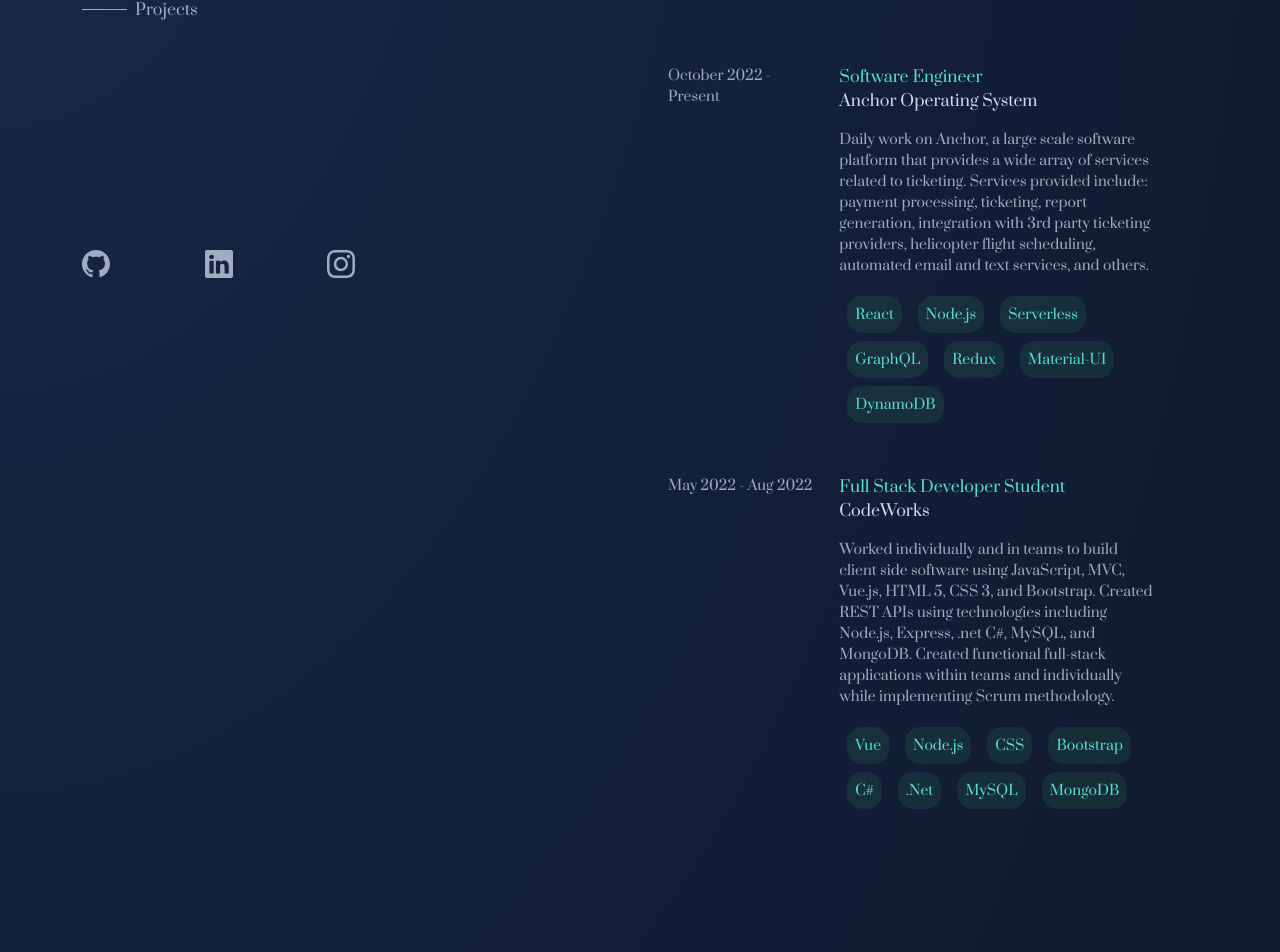
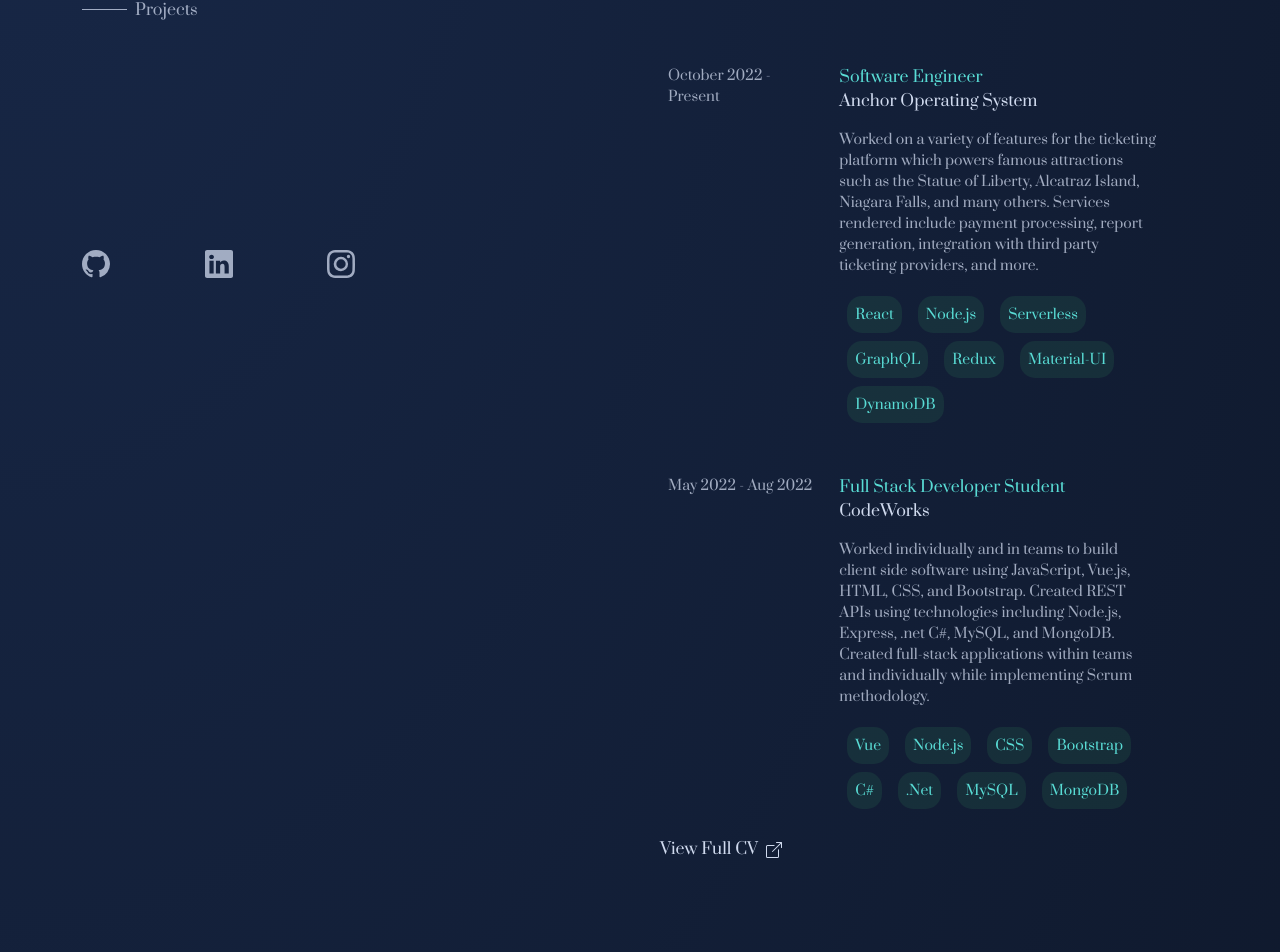
Before and after one commit to CALEBELLIOTT/personal-website, a React (Create React App) app: page / in a window 1280 px wide. Shown: the part 375-1327 px from the top of the page. Built offline with nearby package versions, Linux system fonts and the light colour scheme; a web font is replaced by a local one.

Commit message:
add resume

```diff
--- a/src/components/Experience/Experience.js
+++ b/src/components/Experience/Experience.js
@@ -1,6 +1,7 @@
 import React, { useState } from "react"
 import { Col, Row } from "react-bootstrap"
 import './experience.css'
+import CustomLinkText from "../CustomLinkText/CustomLinkText"
 
 const experiences = [
   {
@@ -8,16 +9,16 @@
     location: 'Anchor Operating System',
     title: 'Software Engineer',
     skills: ['React', 'Node.js', 'Serverless', 'GraphQL', 'Redux', 'Material-UI', 'DynamoDB'],
-    description: `Daily work on Anchor, a large scale software platform that provides a wide array of services related to ticketing. Services provided include: payment processing, ticketing, report generation, integration with 3rd party ticketing providers, helicopter flight scheduling, automated email and text services, and others.`
+    description: `Worked on a variety of features for the ticketing platform which powers famous attractions such as the Statue of Liberty, Alcatraz Island, Niagara Falls, and many others. Services rendered include payment processing, report generation, integration with third party ticketing providers, and more.`
   },
   {
     date: 'May 2022 - Aug 2022',
     location: 'CodeWorks',
     title: 'Full Stack Developer Student',
     skills: ['Vue', 'Node.js', 'CSS', 'Bootstrap', 'C#', '.Net', 'MySQL', 'MongoDB'],
-    description: `Worked individually and in teams to build client side software using JavaScript, MVC, Vue.js, HTML 5, CSS 3, and Bootstrap. Created REST APIs using technologies including Node.js, Express, .net C#, MySQL, and MongoDB.
+    description: `Worked individually and in teams to build client side software using JavaScript, Vue.js, HTML, CSS, and Bootstrap. Created REST APIs using technologies including Node.js, Express, .net C#, MySQL, and MongoDB.
 
-    Created functional full-stack applications within teams and individually while implementing Scrum methodology.`
+    Created full-stack applications within teams and individually while implementing Scrum methodology.`
   }
 ]
 
@@ -78,6 +79,14 @@
           setActiveSection={setActiveSection}
         />
       ))}
+      <div className="mt-2 ms-2">
+        <CustomLinkText
+          href={'https://caleb-elliott-assets.s3.us-west-2.amazonaws.com/Resume2023.pdf'}
+          text={'View Full CV'}
+          includeIcon={true}
+          spaceEnds={false}
+        />
+      </div>
     </div>
   )
 }
```
